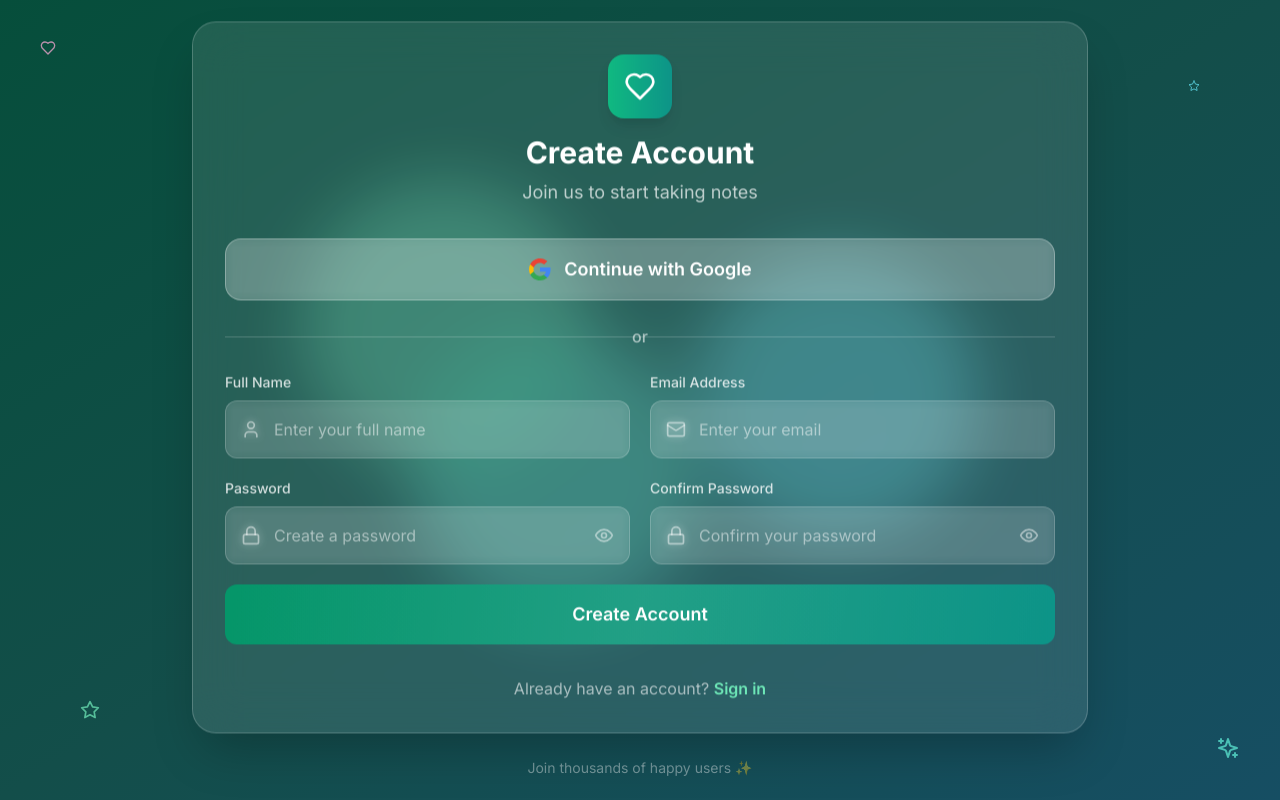
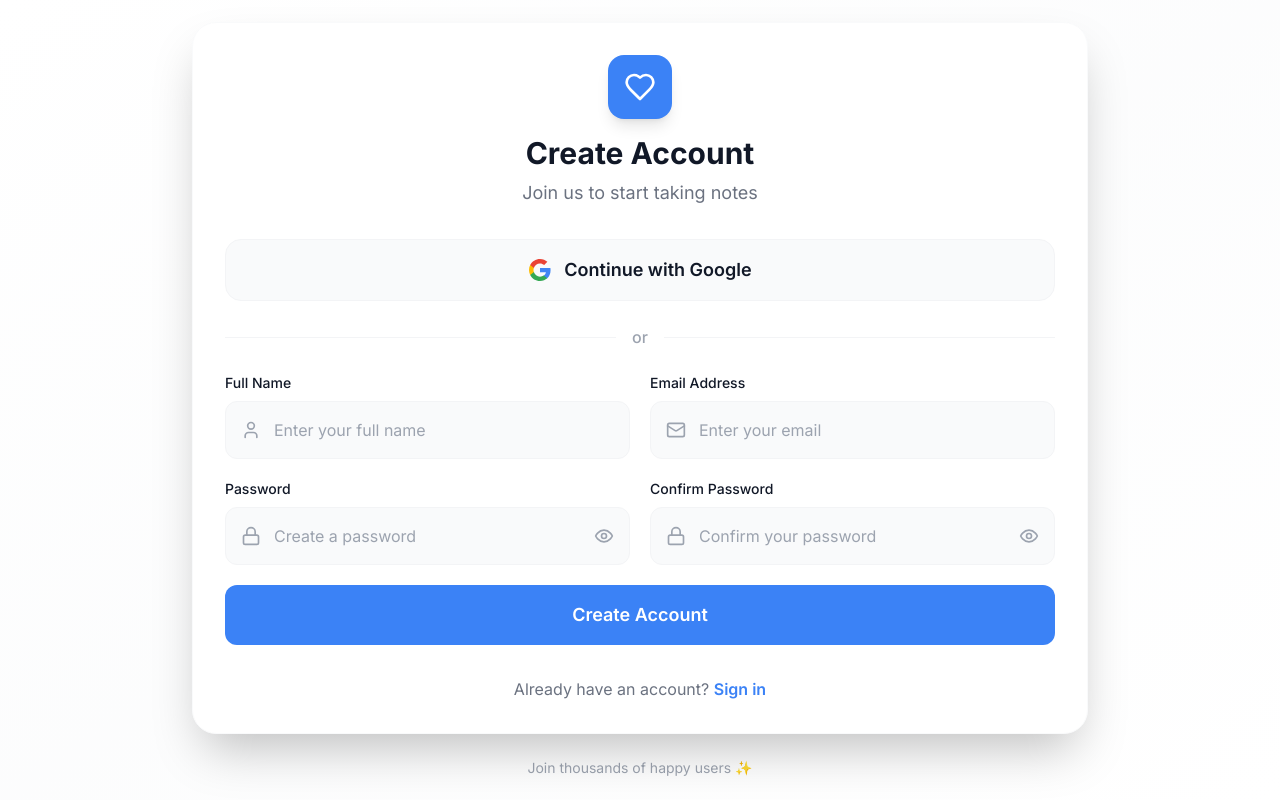
Before and after one commit to Penguinmans32/Batibot-NotesApp, a React (Vite) app in the folder frontend/: page /signup in a window 1280 px wide. Built offline with nearby package versions, Linux system fonts and the light colour scheme.

Commit message:
fix: UI styles and implement custom color palette in Tailwind CSS

```diff
--- a/frontend/src/components/Signup.tsx
+++ b/frontend/src/components/Signup.tsx
@@ -59,36 +59,22 @@ const Signup: React.FC = () => {
   };
 
   return (
-    <div className="min-h-screen bg-gradient-to-br from-emerald-900 via-teal-900 to-cyan-900 flex items-center justify-center p-4 relative overflow-hidden">
-      {/* Animated background elements */}
-      <div className="absolute inset-0 overflow-hidden">
-        <div className="absolute -inset-10 opacity-50">
-          <div className="absolute top-1/4 left-1/4 w-72 h-72 bg-emerald-300 rounded-full mix-blend-multiply filter blur-xl animate-pulse-slow"></div>
-          <div className="absolute top-1/3 right-1/4 w-72 h-72 bg-cyan-300 rounded-full mix-blend-multiply filter blur-xl animate-pulse-slow animation-delay-2000"></div>
-          <div className="absolute bottom-1/4 left-1/3 w-72 h-72 bg-teal-300 rounded-full mix-blend-multiply filter blur-xl animate-pulse-slow animation-delay-4000"></div>
-        </div>
-      </div>
-
-      {/* Floating elements */}
-      <div className="absolute inset-0 pointer-events-none">
-        <Heart className="absolute top-10 left-10 text-pink-300 w-4 h-4 animate-pulse" />
-        <Star className="absolute top-20 right-20 text-cyan-300 w-3 h-3 animate-pulse animation-delay-1000" />
-        <Star className="absolute bottom-20 left-20 text-emerald-300 w-5 h-5 animate-pulse animation-delay-2000" />
-        <Sparkles className="absolute bottom-10 right-10 text-teal-300 w-6 h-6 animate-pulse animation-delay-3000" />
-      </div>
+    <div className="min-h-screen bg-background flex items-center justify-center p-4 relative overflow-hidden">
+      {/* Simple background accent */}
+      <div className="absolute inset-0 bg-gradient-to-br from-background via-background-light to-background opacity-50"></div>
 
       {/* Signup Card */}
       <div className="relative z-10 w-full max-w-4xl">
-        <div className="bg-white/10 backdrop-blur-xl rounded-3xl p-8 shadow-2xl border border-white/20 animate-float">
+        <div className="bg-background-card backdrop-blur-xl rounded-3xl p-8 shadow-2xl border border-background-light">
           {/* Header */}
           <div className="text-center mb-8">
-            <div className="inline-flex items-center justify-center w-16 h-16 bg-gradient-to-r from-emerald-500 to-teal-600 rounded-2xl mb-4 shadow-lg">
+            <div className="inline-flex items-center justify-center w-16 h-16 bg-primary rounded-2xl mb-4 shadow-lg">
               <Heart className="w-8 h-8 text-white" />
             </div>
-            <h1 className="text-3xl font-bold text-white mb-2">
+            <h1 className="text-3xl font-bold text-text-primary mb-2">
               Create Account
             </h1>
-            <p className="text-white/70 text-lg">
+            <p className="text-text-secondary text-lg">
               Join us to start taking notes
             </p>
           </div>
@@ -96,7 +82,7 @@ const Signup: React.FC = () => {
           {/* Google Signup Button */}
           <button
             onClick={handleGoogleSignup}
-            className="w-full bg-white/20 hover:bg-white/30 backdrop-blur-sm border border-white/30 rounded-2xl p-4 mb-6 transition-all duration-300 group hover:scale-[1.02] hover:shadow-xl"
+            className="w-full bg-background-light hover:bg-background-lighter border border-background-lighter rounded-2xl p-4 mb-6 transition-all duration-300 hover:shadow-lg"
           >
             <div className="flex items-center justify-center space-x-3">
               <svg className="w-6 h-6" viewBox="0 0 24 24">
@@ -105,7 +91,7 @@ const Signup: React.FC = () => {
                 <path fill="#FBBC05" d="M5.84 14.09c-.22-.66-.35-1.36-.35-2.09s.13-1.43.35-2.09V7.07H2.18C1.43 8.55 1 10.22 1 12s.43 3.45 1.18 4.93l2.85-2.22.81-.62z"/>
                 <path fill="#EA4335" d="M12 5.38c1.62 0 3.06.56 4.21 1.64l3.15-3.15C17.45 2.09 14.97 1 12 1 7.7 1 3.99 3.47 2.18 7.07l3.66 2.84c.87-2.6 3.3-4.53 6.16-4.53z"/>
               </svg>
-              <span className="text-white font-semibold text-lg group-hover:text-white/90">
+              <span className="text-text-primary font-semibold text-lg">
                 Continue with Google
               </span>
             </div>
@@ -114,10 +100,10 @@ const Signup: React.FC = () => {
           {/* Divider */}
           <div className="relative flex items-center justify-center mb-6">
             <div className="absolute inset-0 flex items-center">
-              <div className="w-full border-t border-white/20"></div>
+              <div className="w-full border-t border-background-lighter"></div>
             </div>
-            <div className="relative bg-transparent px-4">
-              <span className="text-white/60 font-medium">or</span>
+            <div className="relative bg-background-card px-4">
+              <span className="text-text-light font-medium">or</span>
             </div>
           </div>
 
@@ -125,16 +111,16 @@ const Signup: React.FC = () => {
           <form onSubmit={handleSubmit} className="grid grid-cols-1 md:grid-cols-2 gap-5">
             {/* Name Field */}
             <div className="space-y-2">
-              <label className="text-white/80 font-medium text-sm block">
+              <label className="text-text-primary font-medium text-sm block">
                 Full Name
               </label>
               <div className="relative">
-                <User className="absolute left-4 top-1/2 transform -translate-y-1/2 text-white/50 w-5 h-5" />
+                <User className="absolute left-4 top-1/2 transform -translate-y-1/2 text-text-light w-5 h-5" />
                 <input
                   type="text"
                   value={name}
                   onChange={(e) => setName(e.target.value)}
-                  className="w-full bg-white/10 border border-white/20 rounded-xl pl-12 pr-4 py-4 text-white placeholder-white/50 focus:outline-none focus:ring-2 focus:ring-emerald-500 focus:border-transparent backdrop-blur-sm transition-all duration-300"
+                  className="w-full bg-background-light border border-background-lighter rounded-xl pl-12 pr-4 py-4 text-text-primary placeholder-text-light focus:outline-none focus:ring-2 focus:ring-primary focus:border-transparent transition-all duration-300"
                   placeholder="Enter your full name"
                   required
                 />
@@ -143,16 +129,16 @@ const Signup: React.FC = () => {
 
             {/* Email Field */}
             <div className="space-y-2">
-              <label className="text-white/80 font-medium text-sm block">
+              <label className="text-text-primary font-medium text-sm block">
                 Email Address
               </label>
               <div className="relative">
-                <Mail className="absolute left-4 top-1/2 transform -translate-y-1/2 text-white/50 w-5 h-5" />
+                <Mail className="absolute left-4 top-1/2 transform -translate-y-1/2 text-text-light w-5 h-5" />
                 <input
                   type="email"
                   value={email}
                   onChange={(e) => setEmail(e.target.value)}
-                  className="w-full bg-white/10 border border-white/20 rounded-xl pl-12 pr-4 py-4 text-white placeholder-white/50 focus:outline-none focus:ring-2 focus:ring-emerald-500 focus:border-transparent backdrop-blur-sm transition-all duration-300"
+                  className="w-full bg-background-light border border-background-lighter rounded-xl pl-12 pr-4 py-4 text-text-primary placeholder-text-light focus:outline-none focus:ring-2 focus:ring-primary focus:border-transparent transition-all duration-300"
                   placeholder="Enter your email"
                   required
                 />
@@ -161,23 +147,23 @@ const Signup: React.FC = () => {
 
             {/* Password Field */}
             <div className="space-y-2">
-              <label className="text-white/80 font-medium text-sm block">
+              <label className="text-text-primary font-medium text-sm block">
                 Password
               </label>
               <div className="relative">
-                <Lock className="absolute left-4 top-1/2 transform -translate-y-1/2 text-white/50 w-5 h-5" />
+                <Lock className="absolute left-4 top-1/2 transform -translate-y-1/2 text-text-light w-5 h-5" />
                 <input
                   type={showPassword ? 'text' : 'password'}
                   value={password}
                   onChange={(e) => setPassword(e.target.value)}
-                  className="w-full bg-white/10 border border-white/20 rounded-xl pl-12 pr-12 py-4 text-white placeholder-white/50 focus:outline-none focus:ring-2 focus:ring-emerald-500 focus:border-transparent backdrop-blur-sm transition-all duration-300"
+                  className="w-full bg-background-light border border-background-lighter rounded-xl pl-12 pr-12 py-4 text-text-primary placeholder-text-light focus:outline-none focus:ring-2 focus:ring-primary focus:border-transparent transition-all duration-300"
                   placeholder="Create a password"
                   required
                 />
                 <button
                   type="button"
                   onClick={() => setShowPassword(!showPassword)}
-                  className="absolute right-4 top-1/2 transform -translate-y-1/2 text-white/50 hover:text-white/80 transition-colors duration-200"
+                  className="absolute right-4 top-1/2 transform -translate-y-1/2 text-text-light hover:text-text-secondary transition-colors duration-200"
                 >
                   {showPassword ? <EyeOff size={20} /> : <Eye size={20} />}
                 </button>
@@ -186,23 +172,23 @@ const Signup: React.FC = () => {
 
             {/* Confirm Password Field */}
             <div className="space-y-2">
-              <label className="text-white/80 font-medium text-sm block">
+              <label className="text-text-primary font-medium text-sm block">
                 Confirm Password
               </label>
               <div className="relative">
-                <Lock className="absolute left-4 top-1/2 transform -translate-y-1/2 text-white/50 w-5 h-5" />
+                <Lock className="absolute left-4 top-1/2 transform -translate-y-1/2 text-text-light w-5 h-5" />
                 <input
                   type={showConfirmPassword ? 'text' : 'password'}
                   value={confirmPassword}
                   onChange={(e) => setConfirmPassword(e.target.value)}
-                  className="w-full bg-white/10 border border-white/20 rounded-xl pl-12 pr-12 py-4 text-white placeholder-white/50 focus:outline-none focus:ring-2 focus:ring-emerald-500 focus:border-transparent backdrop-blur-sm transition-all duration-300"
+                  className="w-full bg-background-light border border-background-lighter rounded-xl pl-12 pr-12 py-4 text-text-primary placeholder-text-light focus:outline-none focus:ring-2 focus:ring-primary focus:border-transparent transition-all duration-300"
                   placeholder="Confirm your password"
                   required
                 />
                 <button
                   type="button"
                   onClick={() => setShowConfirmPassword(!showConfirmPassword)}
-                  className="absolute right-4 top-1/2 transform -translate-y-1/2 text-white/50 hover:text-white/80 transition-colors duration-200"
+                  className="absolute right-4 top-1/2 transform -translate-y-1/2 text-text-light hover:text-text-secondary transition-colors duration-200"
                 >
                   {showConfirmPassword ? <EyeOff size={20} /> : <Eye size={20} />}
                 </button>
@@ -211,8 +197,8 @@ const Signup: React.FC = () => {
 
             {/* Error Message */}
             {error && (
-              <div className="bg-red-500/20 border border-red-500/30 rounded-xl p-4 backdrop-blur-sm md:col-span-2">
-                <p className="text-red-200 text-sm font-medium">{error}</p>
+              <div className="bg-error/10 border border-error/30 rounded-xl p-4 md:col-span-2">
+                <p className="text-error text-sm font-medium">{error}</p>
               </div>
             )}
 
@@ -220,10 +206,8 @@ const Signup: React.FC = () => {
             <button
               type="submit"
               disabled={loading}
-              className="w-full bg-gradient-to-r from-emerald-600 to-teal-600 hover:from-emerald-700 hover:to-teal-700 disabled:from-gray-600 disabled:to-gray-700 rounded-xl py-4 text-white font-semibold text-lg transition-all duration-300 transform hover:scale-[1.02] hover:shadow-xl disabled:cursor-not-allowed disabled:scale-100 relative overflow-hidden group md:col-span-2"
+              className="w-full bg-primary hover:bg-primary-dark disabled:bg-secondary rounded-xl py-4 text-white font-semibold text-lg transition-all duration-300 hover:shadow-lg disabled:cursor-not-allowed md:col-span-2"
             >
-              <div className="absolute inset-0 bg-gradient-to-r from-white/0 via-white/10 to-white/0 -skew-x-12 group-hover:animate-gradient"></div>
-              <span className="relative">
               {loading ? (
                 <div className="flex items-center justify-center space-x-2">
                   <div className="w-5 h-5 border-2 border-white/30 border-t-white rounded-full animate-spin"></div>
@@ -232,17 +216,16 @@ const Signup: React.FC = () => {
               ) : (
                 'Create Account'
               )}
-              </span>
             </button>
           </form>
 
           {/* Login Link */}
           <div className="text-center mt-8">
-            <p className="text-white/60">
+            <p className="text-text-secondary">
               Already have an account?{' '}
               <Link
                 to="/login"
-                className="text-emerald-300 hover:text-emerald-200 font-semibold transition-colors duration-200 hover:underline"
+                className="text-primary hover:text-primary-light font-semibold transition-colors duration-200 hover:underline"
               >
                 Sign in
               </Link>
@@ -252,7 +235,7 @@ const Signup: React.FC = () => {
 
         {/* Bottom decoration */}
         <div className="text-center mt-6">
-          <p className="text-white/40 text-sm">
+          <p className="text-text-light text-sm">
             Join thousands of happy users ✨
           </p>
         </div>
--- a/frontend/tailwind.config.js
+++ b/frontend/tailwind.config.js
@@ -30,7 +30,39 @@ export default {
       backgroundImage: {
         'gradient-radial': 'radial-gradient(var(--tw-gradient-stops))',
         'gradient-conic': 'conic-gradient(from 180deg at 50% 50%, var(--tw-gradient-stops))',
-      }
+      },
+      // Custom color palette
+      colors: {
+        primary: {
+          DEFAULT: '#3B82F6',
+          light: '#60A5FA',
+          dark: '#2563EB',
+        },
+        secondary: {
+          DEFAULT: '#6B7280',
+          light: '#9CA3AF',
+          dark: '#374151',
+        },
+        success: {
+          DEFAULT: '#10B981',
+          light: '#34D399',
+        },
+        error: {
+          DEFAULT: '#F43F5E',
+          light: '#FB7185',
+        },
+        background: {
+          DEFAULT: '#FFFFFF',
+          light: '#F9FAFB',
+          lighter: '#F3F4F6',
+          card: '#FFFFFF',
+        },
+        text: {
+          primary: '#111827',
+          secondary: '#6B7280',
+          light: '#9CA3AF',
+        },
+      },
     },
   },
   plugins: [],
```
Also changed, not shown: frontend/src/components/AuthCallback.tsx (+4 -4 lines), frontend/src/components/Login.tsx (+25 -42 lines). Lines whose indentation alone changed are shown as unchanged.
